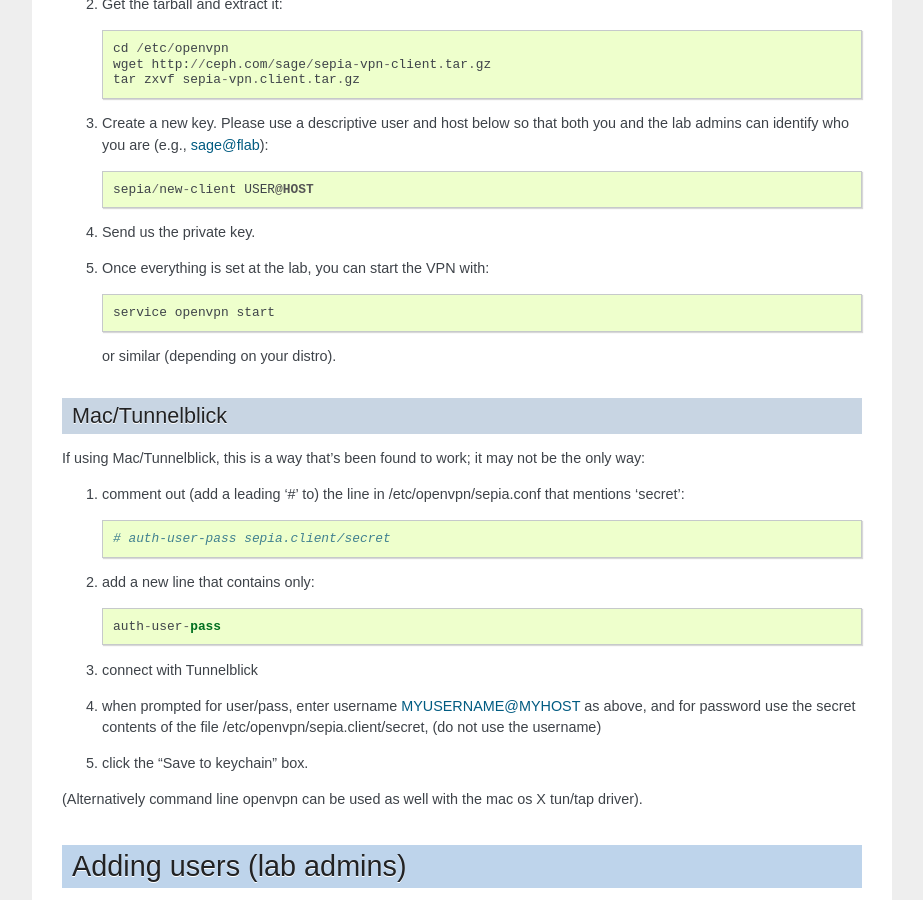
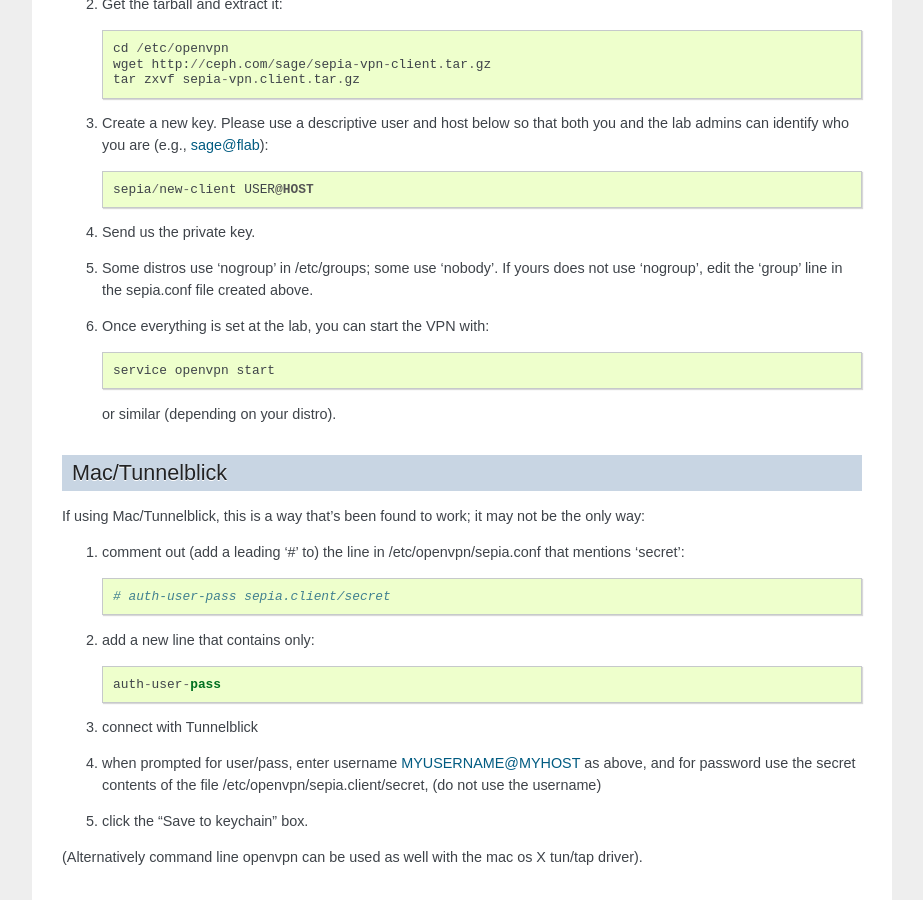
Before and after one commit to ceph/sepia, a Sphinx documentation site: the page built from doc/adding_users.rst, in a window 1280 px wide and 900 px high, scrolled down 538 px. Shown: the whole window, without its empty margins (198-1121 px from the left). Built offline with Sphinx 7.4.7, drawn with Linux system fonts in a browser that asks for light colours.

Commit message:
Add note about 'nogroup' vs 'nobody' in /etc/group
Signed-off-by: Dan Mick <dan.mick@redhat.com>

```diff
--- a/doc/adding_users.rst
+++ b/doc/adding_users.rst
@@ -35,6 +35,10 @@ Setting up VPN client
     sepia/new-client USER@HOST
 
 #. Send us the private key.
+
+#. Some distros use 'nogroup' in /etc/groups; some use 'nobody'.
+   If yours does not use 'nogroup', edit the 'group' line in
+   the sepia.conf file created above.
 
 #. Once everything is set at the lab, you can start the VPN with::
 
```
